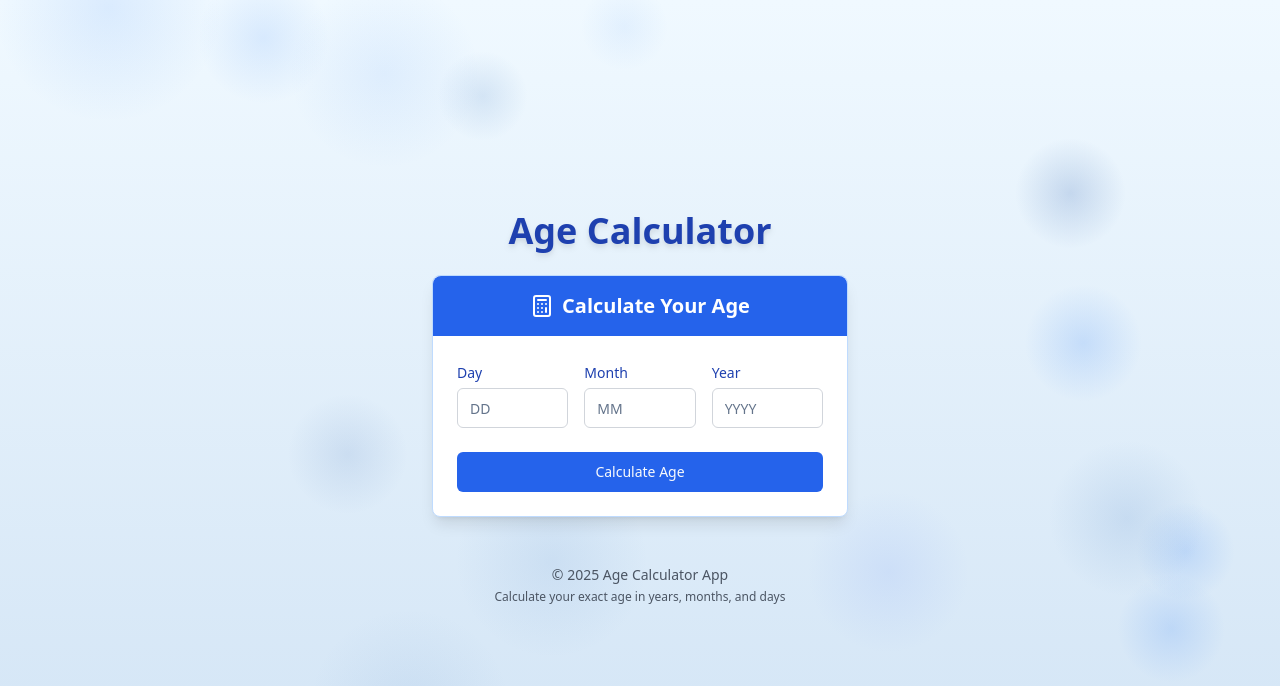
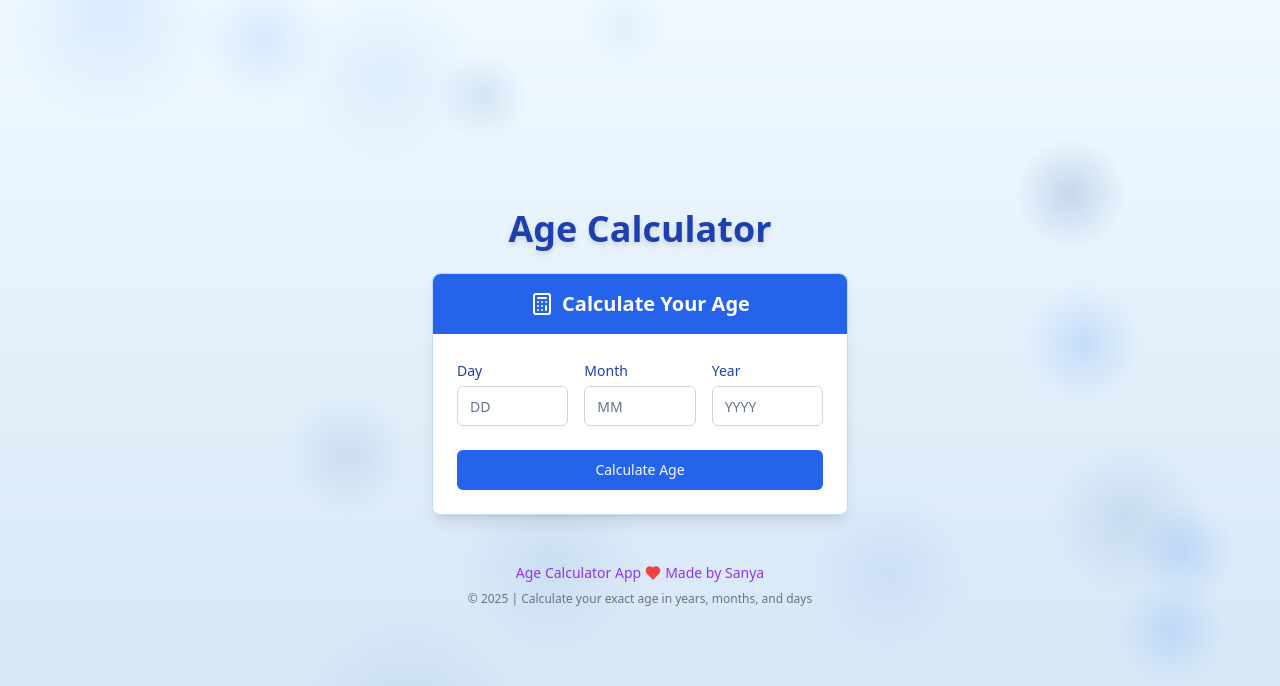
Before and after one commit to Sanyaaaz/CodeAlpha_AgeCalculator_SanyaSaxena, a React (Vite) app: page / in a window 1280 px wide. Shown: the top 686 px of the page. Built offline with nearby package versions, Linux system fonts and the light colour scheme.

Commit message:
Update footer text
Update the footer text to include the author's name.

```diff
--- a/src/components/Footer.tsx
+++ b/src/components/Footer.tsx
@@ -1,9 +1,17 @@
+
+import { Heart } from "lucide-react";
 
 const Footer = () => {
   return (
-    <footer className="w-full py-4 text-center text-sm text-gray-600">
-      <p>© {new Date().getFullYear()} Age Calculator App</p>
-      <p className="text-xs mt-1">Calculate your exact age in years, months, and days</p>
+    <footer className="w-full py-4 text-center relative z-10">
+      <div className="max-w-md mx-auto px-4">
+        <div className="flex items-center justify-center space-x-1 text-primary-600">
+          <span className="text-sm font-medium text-purple-600">Age Calculator App</span>
+          <Heart className="h-4 w-4 text-red-500 fill-red-500" />
+          <span className="text-sm font-medium text-purple-600">Made by Sanya</span>
+        </div>
+        <p className="text-xs mt-2 text-gray-500">© {new Date().getFullYear()} | Calculate your exact age in years, months, and days</p>
+      </div>
     </footer>
   );
 };
```
